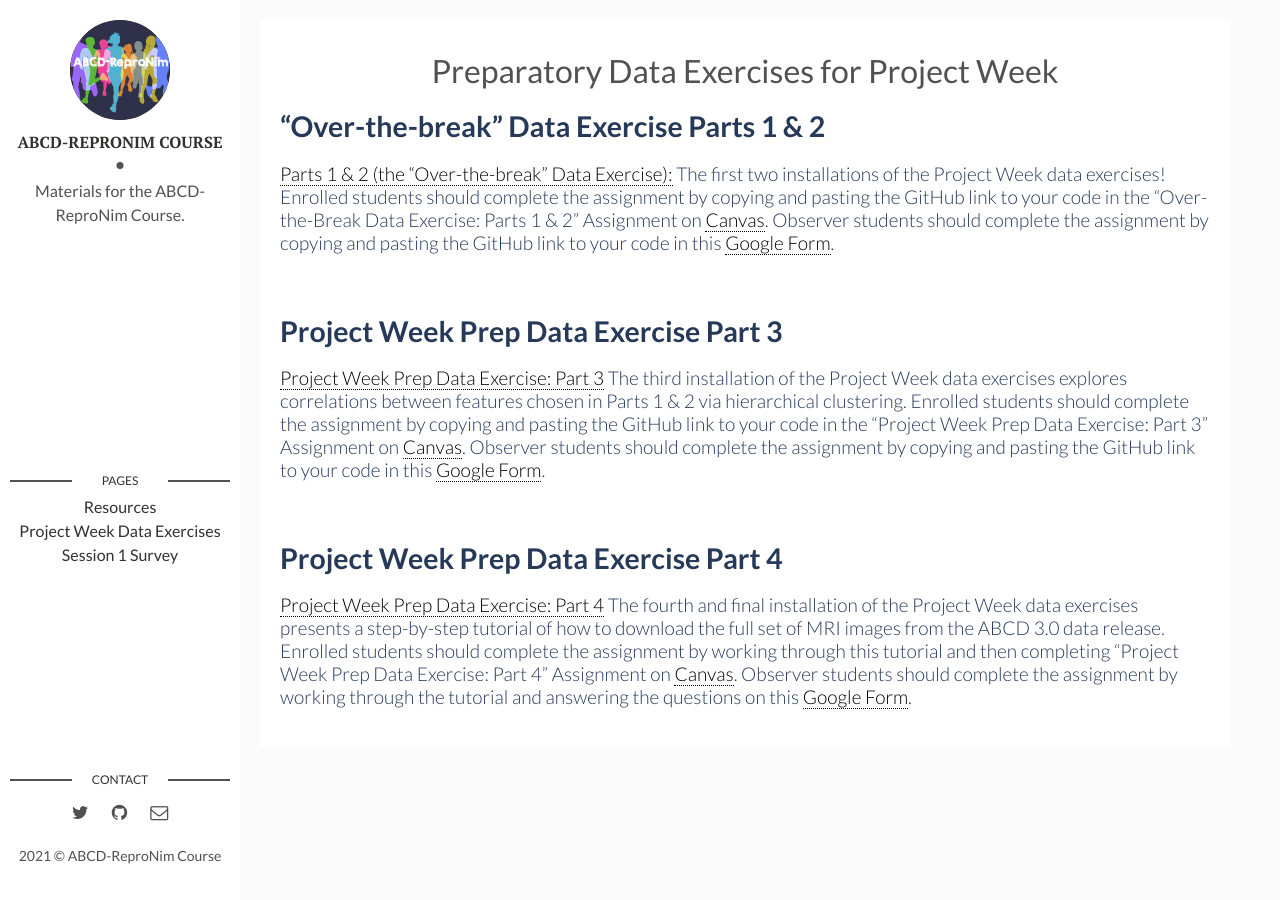
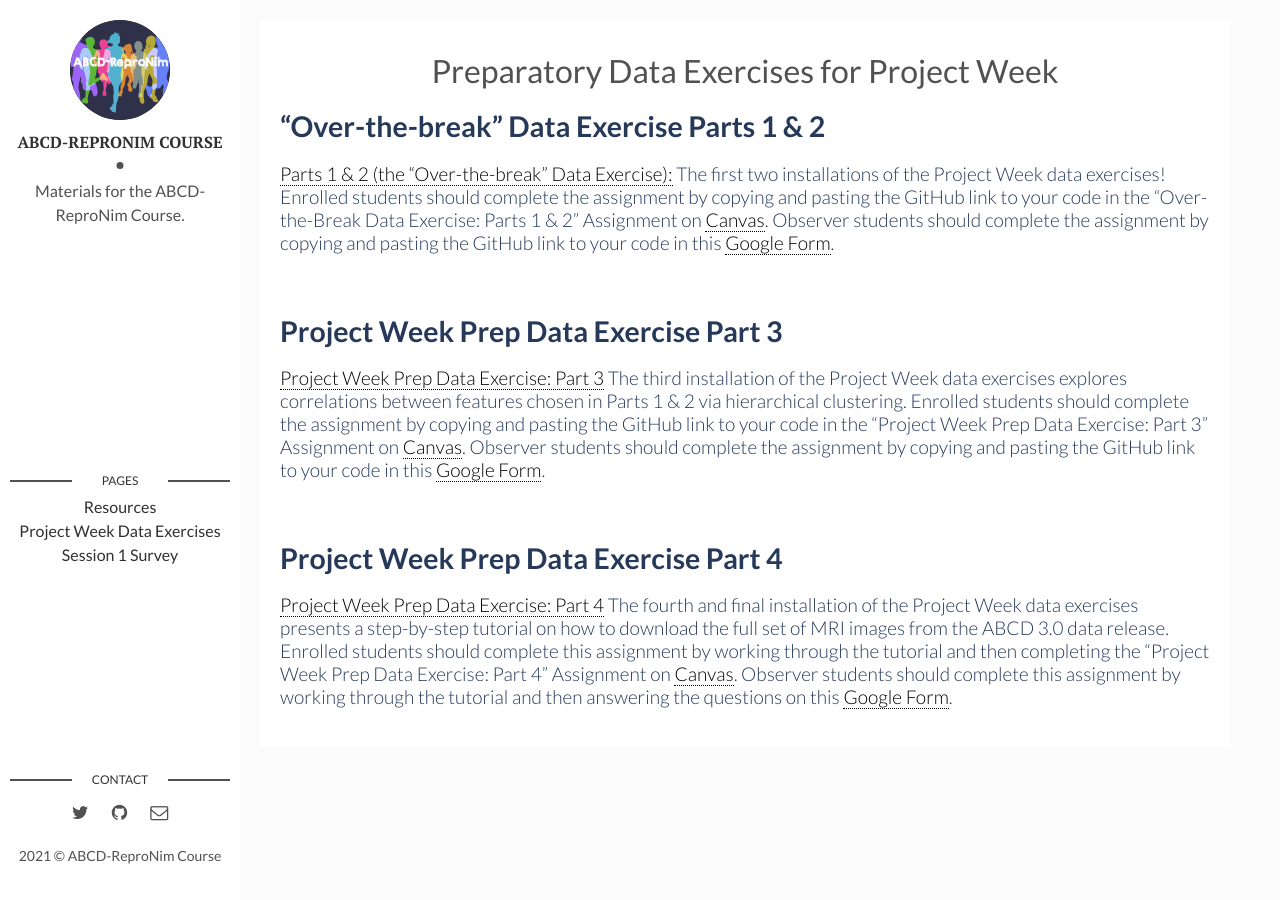
Before and after one commit to ABCD-ReproNim/materials, a Jekyll site: the page built from misc/_posts/2021-01-11-project-week-data-exercises.md, in a window 1280 px wide. Built offline with Jekyll 4.4.1, drawn with Linux system fonts in a browser that asks for light colours.

Commit message:
minor gramatical fixes to proj wk prep part 4 description

```diff
--- a/misc/_posts/2021-01-11-project-week-data-exercises.md
+++ b/misc/_posts/2021-01-11-project-week-data-exercises.md
@@ -22,4 +22,4 @@ tags: []
 
 ## Project Week Prep Data Exercise Part 4
 
-[Project Week Prep Data Exercise: Part 4](https://github.com/ABCD-ReproNim/exercises/blob/main/break/downloadMRI.md) The fourth and final installation of the Project Week data exercises presents a step-by-step tutorial of how to download the full set of MRI images from the ABCD 3.0 data release. Enrolled students should complete the assignment by working through this tutorial and then completing “Project Week Prep Data Exercise: Part 4” Assignment on [Canvas](https://develop.fiu.edu/courses/abcd-repronim-course-reproducible-analyses-of-abcd-data). Observer students should complete the assignment by working through the tutorial and answering the questions on this [Google Form](https://docs.google.com/forms/d/e/1FAIpQLScauXU9maglwybq4VRxzy5QUtHCRVu1uz4jOJZp3dpQLzJh6A/viewform?usp=sf_link).
+[Project Week Prep Data Exercise: Part 4](https://github.com/ABCD-ReproNim/exercises/blob/main/break/downloadMRI.md) The fourth and final installation of the Project Week data exercises presents a step-by-step tutorial on how to download the full set of MRI images from the ABCD 3.0 data release. Enrolled students should complete this assignment by working through the tutorial and then completing the “Project Week Prep Data Exercise: Part 4” Assignment on [Canvas](https://develop.fiu.edu/courses/abcd-repronim-course-reproducible-analyses-of-abcd-data). Observer students should complete this assignment by working through the tutorial and then answering the questions on this [Google Form](https://docs.google.com/forms/d/e/1FAIpQLScauXU9maglwybq4VRxzy5QUtHCRVu1uz4jOJZp3dpQLzJh6A/viewform?usp=sf_link).
```
